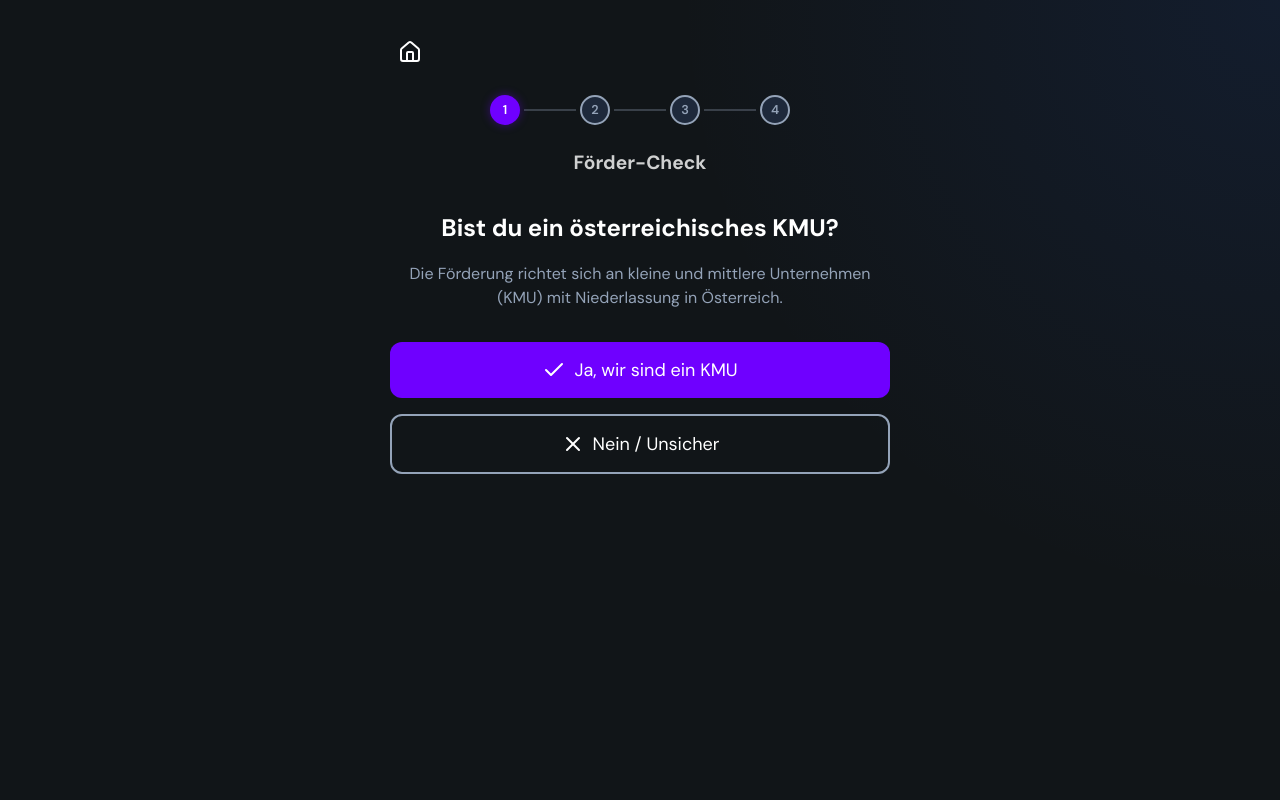
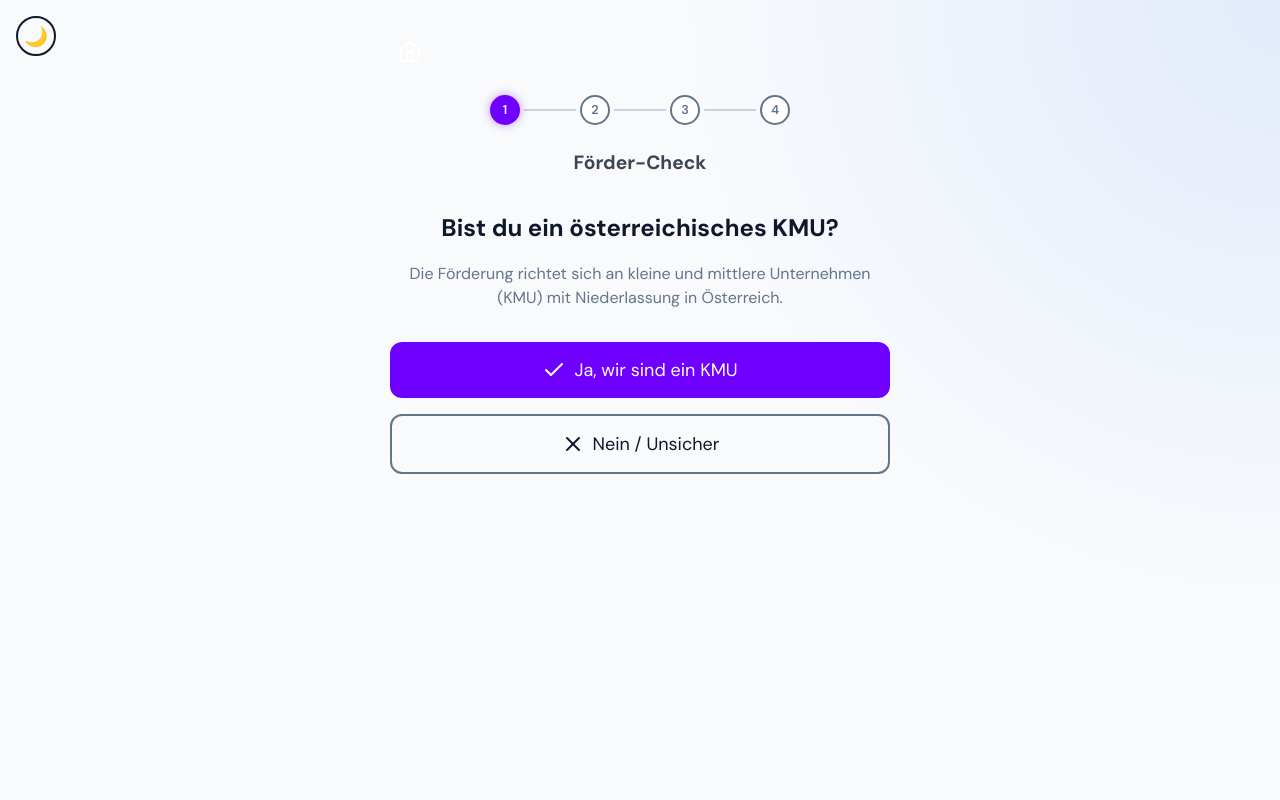
Before and after one commit to andischwaiger87-oss/KMU-Foerderung, a React (Vite) app: page /wizard in a window 1280 px wide. Shown: the top 800 px of the page. Built offline with nearby package versions, Linux system fonts and the light colour scheme.

Commit message:
Optische Anpassung: Light Mode als Standard gesetzt und Theme-Toggle hinzugefügt

```diff
--- a/src/App.jsx
+++ b/src/App.jsx
@@ -1,4 +1,4 @@
-import React, { Suspense, lazy } from 'react'
+import React, { Suspense, lazy, useState, useEffect } from 'react'
 import { BrowserRouter as Router, Routes, Route, useLocation } from 'react-router-dom'
 import { AnimatePresence } from 'framer-motion'
 import Loader from './components/ui/Loader'
@@ -33,9 +33,53 @@ const AnimatedRoutes = () => {
 }
 
 function App() {
+  // Theme State (liest beim Starten, ob zuvor "dark" gespeichert wurde)
+  const [isDarkMode, setIsDarkMode] = useState(() => {
+    const savedTheme = localStorage.getItem('app-theme')
+    return savedTheme === 'dark'
+  })
+
+  // Setzt das data-theme Attribut auf dem <html> Tag und speichert die Wahl
+  useEffect(() => {
+    if (isDarkMode) {
+      document.documentElement.setAttribute('data-theme', 'dark')
+      localStorage.setItem('app-theme', 'dark')
+    } else {
+      document.documentElement.setAttribute('data-theme', 'light')
+      localStorage.setItem('app-theme', 'light')
+    }
+  }, [isDarkMode])
+
+  const toggleTheme = () => setIsDarkMode(!isDarkMode)
+
   return (
     <Router>
       <div style={{ display: 'flex', flexDirection: 'column', minHeight: '100vh' }}>
+
+        {/* Theme Toggle Button (oben links platziert) */}
+        <div style={{ position: 'absolute', top: '1rem', left: '1rem', zIndex: 10 }}>
+            <button
+                onClick={toggleTheme}
+                style={{
+                    background: 'transparent',
+                    border: '2px solid var(--color-text-main)',
+                    borderRadius: '50%',
+                    width: '40px',
+                    height: '40px',
+                    color: 'var(--color-text-main)',
+                    fontSize: '1.2rem',
+                    cursor: 'pointer',
+                    display: 'flex',
+                    alignItems: 'center',
+                    justifyContent: 'center',
+                    backdropFilter: 'blur(5px)'
+                }}
+                title={isDarkMode ? "In den hellen Modus wechseln" : "In den dunklen Modus wechseln"}
+            >
+                {isDarkMode ? '☀️' : '🌙'}
+            </button>
+        </div>
+
         <Suspense fallback={<Loader />}>
           <AnimatedRoutes />
         </Suspense>
--- a/src/styles/variables.css
+++ b/src/styles/variables.css
@@ -1,27 +1,19 @@
+/* Standard: Helles Theme (Light Mode) */
 :root {
-  /* Mosaik Brand Colors */
-  --color-background: #111518;
-  /* Deep Space Black */
-  --color-surface: #1E293B;
-  /* Slightly lighter for cards */
-  --color-surface-glass: rgba(17, 21, 24, 0.7);
-  /* Dark Glass */
+  /* Mosaik Brand Colors - Helle Version */
+  --color-background: #F8FAFC; /* Sehr helles Grau/Blau */
+  --color-surface: #FFFFFF; /* Reines Weiß für Cards */
+  --color-surface-glass: rgba(255, 255, 255, 0.7); /* Helles Glas */
 
-  --color-primary: #6F00FF;
-  /* Electric Purple */
+  --color-primary: #6F00FF; /* Electric Purple bleibt */
   --color-primary-dark: #5800cc;
-  --color-secondary: #FF1EFF;
-  /* Neon Magenta */
+  --color-secondary: #FF1EFF; /* Neon Magenta bleibt */
   --color-accent: #FF1EFF;
 
-  --color-text-main: #FFFFFF;
-  /* Pure White */
-  --color-text-muted: #94A3B8;
-  /* Slate 400 */
-  --color-text-dim: #7E7671;
-  /* Dim Grey */
+  --color-text-main: #0F172A; /* Sehr dunkles Blau/Grau für gute Lesbarkeit */
+  --color-text-muted: #64748B; /* Slate 500 */
+  --color-text-dim: #94A3B8;
 
-  /* Gradient for Buttons/Highlights - Violet dominant until 50% */
   --gradient-brand: linear-gradient(135deg, #6F00FF 0%, #6F00FF 50%, #FF1EFF 100%);
 
   /* Layout */
@@ -38,22 +30,25 @@
   --radius-md: 12px;
   --radius-lg: 20px;
   --radius-full: 9999px;
-  /* Pill Shape */
 
-  /* Effects */
+  /* Effects - Angepasst für hellen Hintergrund */
+  --shadow-sm: 0 1px 2px 0 rgb(0 0 0 / 0.05);
+  --shadow-md: 0 4px 6px -1px rgb(0 0 0 / 0.1);
+  --shadow-glow: 0 0 20px rgba(111, 0, 255, 0.15); /* Schwächeres Glow */
+  --blur-glass: 12px;
+}
+
+/* Dark Theme Overrides */
+[data-theme='dark'] {
+  --color-background: #111518;
+  --color-surface: #1E293B;
+  --color-surface-glass: rgba(17, 21, 24, 0.7);
+
+  --color-text-main: #FFFFFF;
+  --color-text-muted: #94A3B8;
+  --color-text-dim: #7E7671;
+
   --shadow-sm: 0 1px 2px 0 rgb(0 0 0 / 0.3);
   --shadow-md: 0 4px 6px -1px rgb(0 0 0 / 0.5);
   --shadow-glow: 0 0 20px rgba(111, 0, 255, 0.3);
-  /* Purple Glow */
-  --blur-glass: 12px;
 }
-
-/* Enforce Dark Mode by default as per Brand Guide */
-@media (prefers-color-scheme: light) {
-  :root {
-    /* Keep dark theme even in light mode for consistency with Brand Guide "Deep Space Black" */
-    --color-background: #111518;
-    --color-surface: #1E293B;
-    --color-text-main: #FFFFFF;
-  }
-}
--- a/src/views/Home.jsx
+++ b/src/views/Home.jsx
@@ -17,11 +17,11 @@ export default function Home() {
     onClick={() => navigate('/faq')}
     style={{
         background: 'transparent',
-                        border: '2px solid white',
+        border: '2px solid var(--color-text-main)', /* HIER GEÄNDERT */
         borderRadius: '50%',
         width: '40px',
         height: '40px',
-                        color: 'white',
+        color: 'var(--color-text-main)', /* HIER GEÄNDERT */
         fontSize: '1.2rem',
         fontWeight: 'bold',
         cursor: 'pointer',
```
Also changed, not shown: 1 other file (tests, documents, lock files or other folders). Lines whose indentation alone changed are shown as unchanged.
